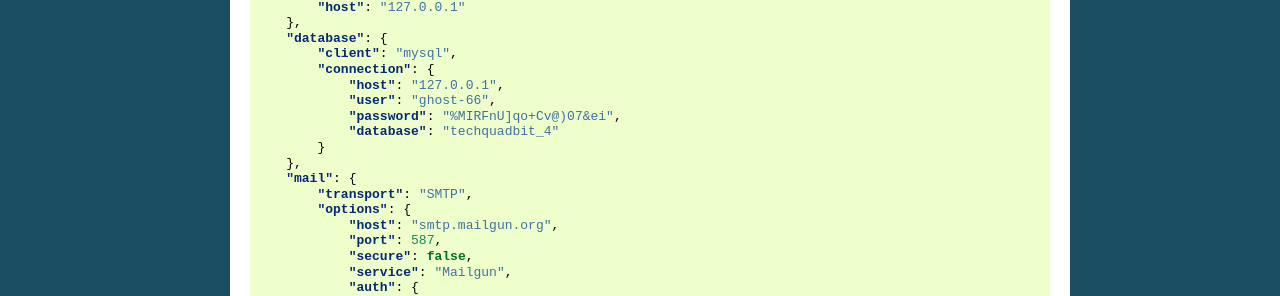
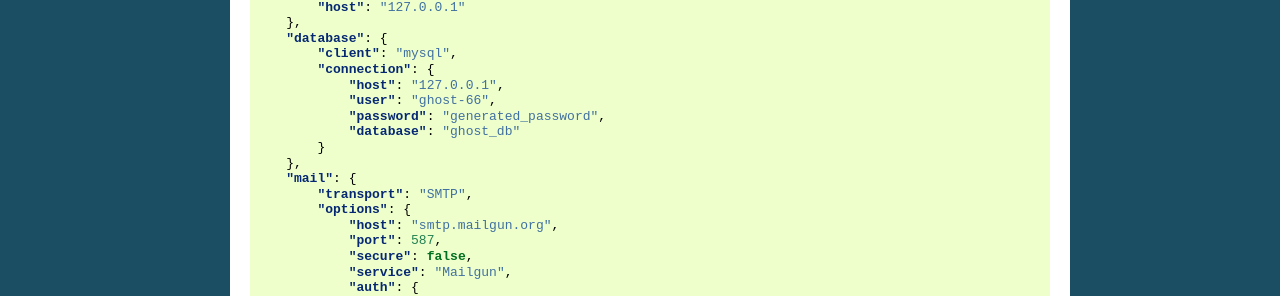
Before and after one commit to alexandrebobkov/Guides, a Sphinx documentation site: the page built from GhostCMS/source/configurations.rst, in a window 1280 px wide. Shown: the part 1516-1812 px from the top of the page. Built offline with Sphinx 7.4.7, drawn with Linux system fonts in a browser that asks for light colours; formulas are drawn with MathJax 3.

Commit message:
Ghost CMS

```diff
--- a/GhostCMS/source/configurations.rst
+++ b/GhostCMS/source/configurations.rst
@@ -98,8 +98,8 @@ configuration.json
             "connection": {
                 "host": "127.0.0.1",
                 "user": "ghost-66",
-                "password": "%MIRFnU]qo+Cv@)07&ei",
-                "database": "techquadbit_4"
+                "password": "generated_password",
+                "database": "ghost_db"
             }
         },
         "mail": {
```
